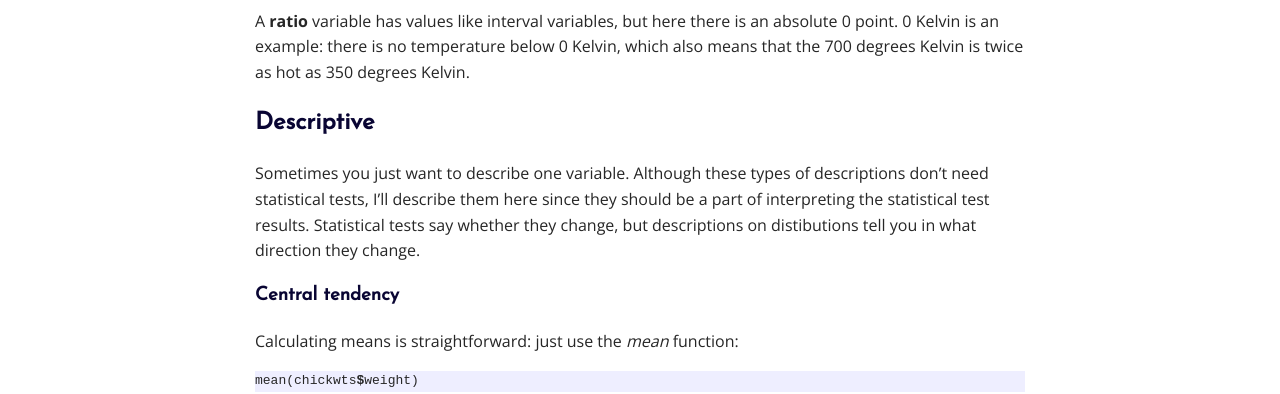
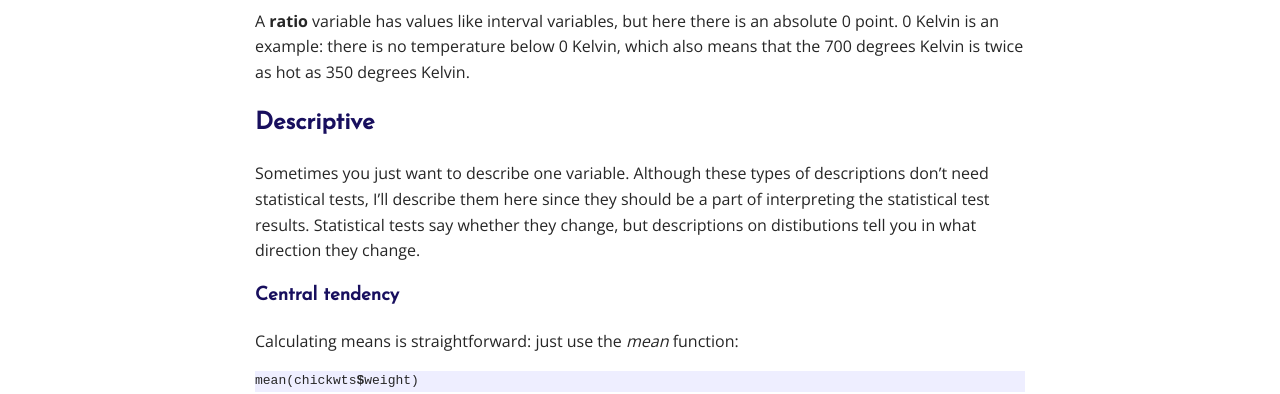
Before and after one commit to mark-me/mark-me.github.io, a Jekyll site: the page built from _pages/tutorials/statistical-tests/statistical-tests-gaussian.md, in a window 1280 px wide and 900 px high, scrolled down 240 px. Shown: the part 150-544 px from the top of the window. Built offline with Jekyll 4.4.1, drawn with Linux system fonts in a browser that asks for light colours; nearby versions of some CDN libraries; formulas are drawn with MathJax 3; a script that is not in the unit is left out; comment, search, counter and statistics services are not loaded.

Commit message:
Update _base.scss

```diff
--- a/_sass/_base.scss
+++ b/_sass/_base.scss
@@ -1,5 +1,5 @@
 $content-width: 800px;
-$main: #090533;
+$main: #180F5E;
 $font-style: 'Open Sans', sans-serif;
 $font-color: #262626;
 $link-color: #425469;
```
